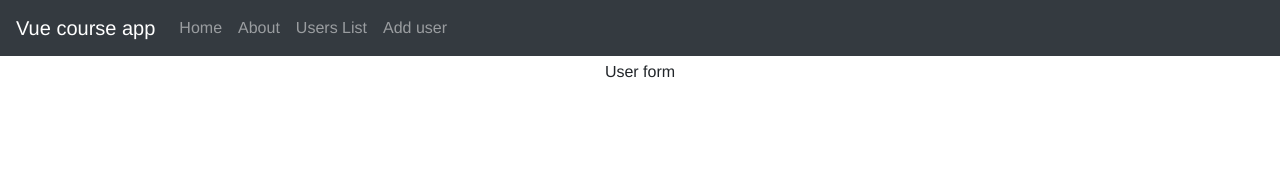
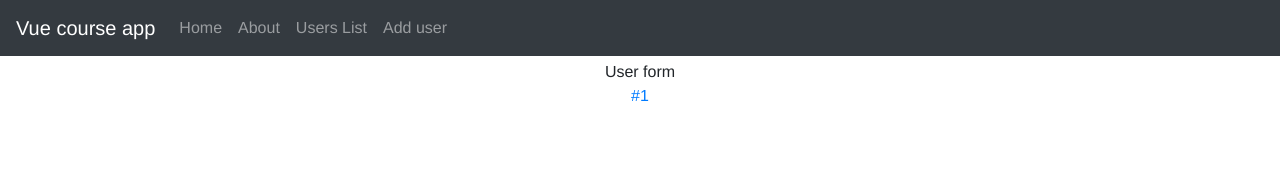
Before and after one commit to teralion/explore-vue, a Vue app: page /edit/0 in a window 1280 px wide. Shown: the top 174 px of the page. Built offline with nearby package versions, Linux system fonts and the light colour scheme.

Commit message:
Check if mounted is called when navigated to same page component, but different params

```diff
--- a/src/pages/Edit.vue
+++ b/src/pages/Edit.vue
@@ -1,6 +1,12 @@
 <template>
   <div>
     <user-form />
+    <router-link
+      v-bind:to="'/edit/' + ( this.nextUserId )"
+      tag="div"
+    >
+      <a>#{{ this.nextUserId }}</a>
+    </router-link>
   </div>
 </template>
 
@@ -15,12 +21,25 @@ export default {
   },
   data() {
     return {
-      userId: '',
+      user: {},
     }
   },
-  created() {
-    console.dir(this);
+  computed: {
+    userId() {
+      return this.$route.params.id
+    },
+    nextUserId() {
+      return Number.parseInt(this.userId) + 1
+    },
   },
+  mounted() {
+    console.log('---', 'Edit page mounted!');
+  },
+  methods: {
+    loadUser() {
+
+    }
+  }
 };
 </script>
 
```
